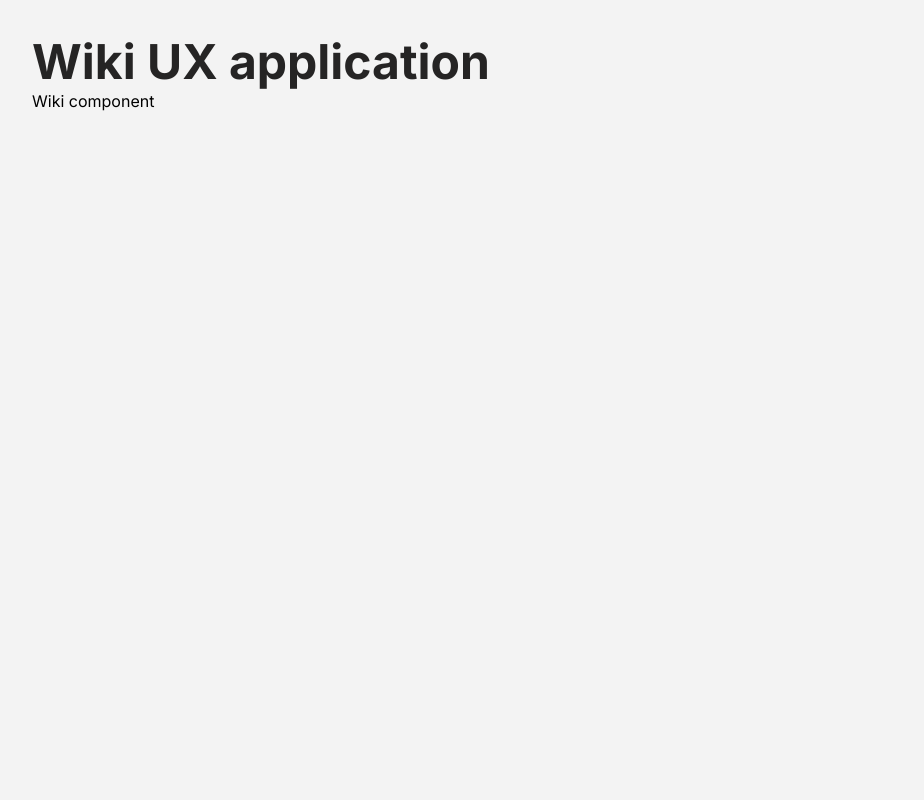
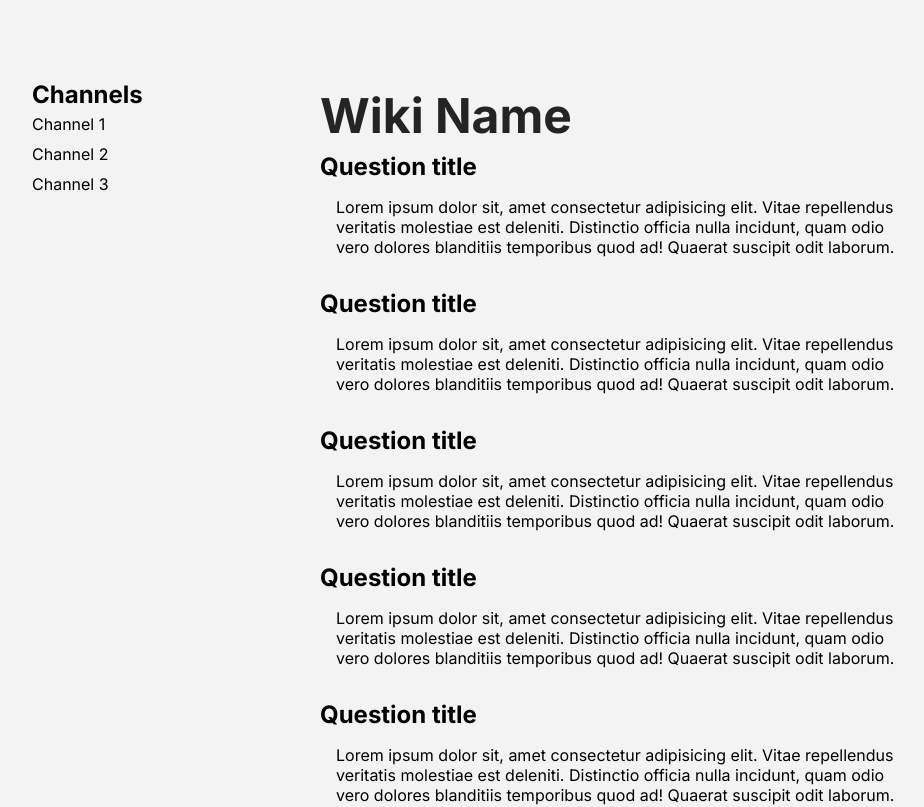
Before and after one commit to angelorodem/HackatonProject, a React (Create React App) app in the folder UX/wiki-ux/: page / in a window 1280 px wide. Shown: the top 807 px of the page, without its empty margins (32-956 px from the left). Built offline with nearby package versions, Linux system fonts and the light colour scheme; the HTML template or start-up script is replaced by a standard one.

Commit message:
adding skeleton for wiki + some styling

```diff
--- a/UX/wiki-ux/package.json
+++ b/UX/wiki-ux/package.json
@@ -7,6 +7,7 @@
     "@testing-library/jest-dom": "^5.17.0",
     "@testing-library/react": "^13.4.0",
     "@testing-library/user-event": "^13.5.0",
+    "prop-types": "^15.8.1",
     "react": "^18.2.0",
     "react-dom": "^18.2.0",
     "react-scripts": "5.0.1",
--- a/UX/wiki-ux/src/App.js
+++ b/UX/wiki-ux/src/App.js
@@ -4,7 +4,6 @@ import WikiComponent from './components/WikiComponent';
 function App() {
   return (
     <section className="wrapper">
-      <h1>Wiki UX application</h1>
       <WikiComponent />
     </section>
   );
--- a/UX/wiki-ux/src/components/WikiComponent.jsx
+++ b/UX/wiki-ux/src/components/WikiComponent.jsx
@@ -1,7 +1,39 @@
 import React from 'react'
+import WikiSidebarComponent from './WikiSidebarComponent'
 
 export default function WikiComponent() {
     return (
-        <div>Wiki component</div>
+        <div className="wiki-section">
+            <WikiSidebarComponent />
+            <div className="wiki-main-content">
+                <h1>Wiki Name</h1>
+                <div className="wiki-content">
+                    <div className="wiki-content-item">
+                        <h2 className="wiki-item-title">Question title</h2>
+                        <p className="wiki-item-answer">Lorem ipsum dolor sit, amet consectetur adipisicing elit. Vitae repellendus veritatis molestiae est deleniti. Distinctio officia nulla incidunt, quam odio vero dolores blanditiis temporibus quod ad! Quaerat suscipit odit laborum.</p>
+                    </div>
+                    <div className="wiki-content-item">
+                        <h2 className="wiki-item-title">Question title</h2>
+                        <p className="wiki-item-answer">Lorem ipsum dolor sit, amet consectetur adipisicing elit. Vitae repellendus veritatis molestiae est deleniti. Distinctio officia nulla incidunt, quam odio vero dolores blanditiis temporibus quod ad! Quaerat suscipit odit laborum.</p>
+                    </div>
+                    <div className="wiki-content-item">
+                        <h2 className="wiki-item-title">Question title</h2>
+                        <p className="wiki-item-answer">Lorem ipsum dolor sit, amet consectetur adipisicing elit. Vitae repellendus veritatis molestiae est deleniti. Distinctio officia nulla incidunt, quam odio vero dolores blanditiis temporibus quod ad! Quaerat suscipit odit laborum.</p>
+                    </div>
+                    <div className="wiki-content-item">
+                        <h2 className="wiki-item-title">Question title</h2>
+                        <p className="wiki-item-answer">Lorem ipsum dolor sit, amet consectetur adipisicing elit. Vitae repellendus veritatis molestiae est deleniti. Distinctio officia nulla incidunt, quam odio vero dolores blanditiis temporibus quod ad! Quaerat suscipit odit laborum.</p>
+                    </div>
+                    <div className="wiki-content-item">
+                        <h2 className="wiki-item-title">Question title</h2>
+                        <p className="wiki-item-answer">Lorem ipsum dolor sit, amet consectetur adipisicing elit. Vitae repellendus veritatis molestiae est deleniti. Distinctio officia nulla incidunt, quam odio vero dolores blanditiis temporibus quod ad! Quaerat suscipit odit laborum.</p>
+                    </div>
+                    <div className="wiki-content-item">
+                        <h2 className="wiki-item-title">Question title</h2>
+                        <p className="wiki-item-answer">Lorem ipsum dolor sit, amet consectetur adipisicing elit. Vitae repellendus veritatis molestiae est deleniti. Distinctio officia nulla incidunt, quam odio vero dolores blanditiis temporibus quod ad! Quaerat suscipit odit laborum.</p>
+                    </div>
+                </div>
+            </div>
+        </div>
     )
 }
--- /dev/null
+++ b/UX/wiki-ux/src/components/WikiSidebarComponent.jsx
@@ -0,0 +1,12 @@
+export default function WikiSidebarComponent() {
+    return (
+        <div className="wiki-sidebar">
+            <h2>Channels</h2>
+            <ul>
+                <li><a href="/">Channel 1</a></li>
+                <li><a href="/">Channel 2</a></li>
+                <li><a href="/">Channel 3</a></li>
+            </ul>
+        </div>
+    )
+}
--- a/UX/wiki-ux/src/index.css
+++ b/UX/wiki-ux/src/index.css
@@ -9,6 +9,31 @@
 body {
   font-weight: 400;
   font-family: 'Inter', sans-serif;
+}
+
+h1 {
+  line-height: 1.5;
+}
+
+h2 {
+  font-weight: bold;
+}
+
+a {
+  text-decoration: none;
+  color: black;
+}
+
+a:hover {
+  opacity: 0.5;
+}
+
+ul {
+  list-style-type: none;
+}
+
+li {
+  padding: 5px 0;
 }
 
 .wrapper {
@@ -23,3 +48,25 @@ h1 {
   font-size: 3rem;
   color: #100f0fe8;
 }
+
+.wiki-section {
+  display: grid;
+  grid-template-columns: 1fr 1fr 1fr 1fr;
+  padding: 3em 0;
+}
+
+.wiki-sidebar {
+  grid-column: 1 / 2;
+}
+
+.wiki-main-content {
+  grid-column: 2 / -2;
+}
+
+.wiki-item-answer {
+  padding: 1em 0 1em 1em;
+}
+
+.wiki-content-item {
+  margin-bottom: 1em;
+}
```
Also changed, not shown: 1 other file (tests, documents, lock files or other folders).
